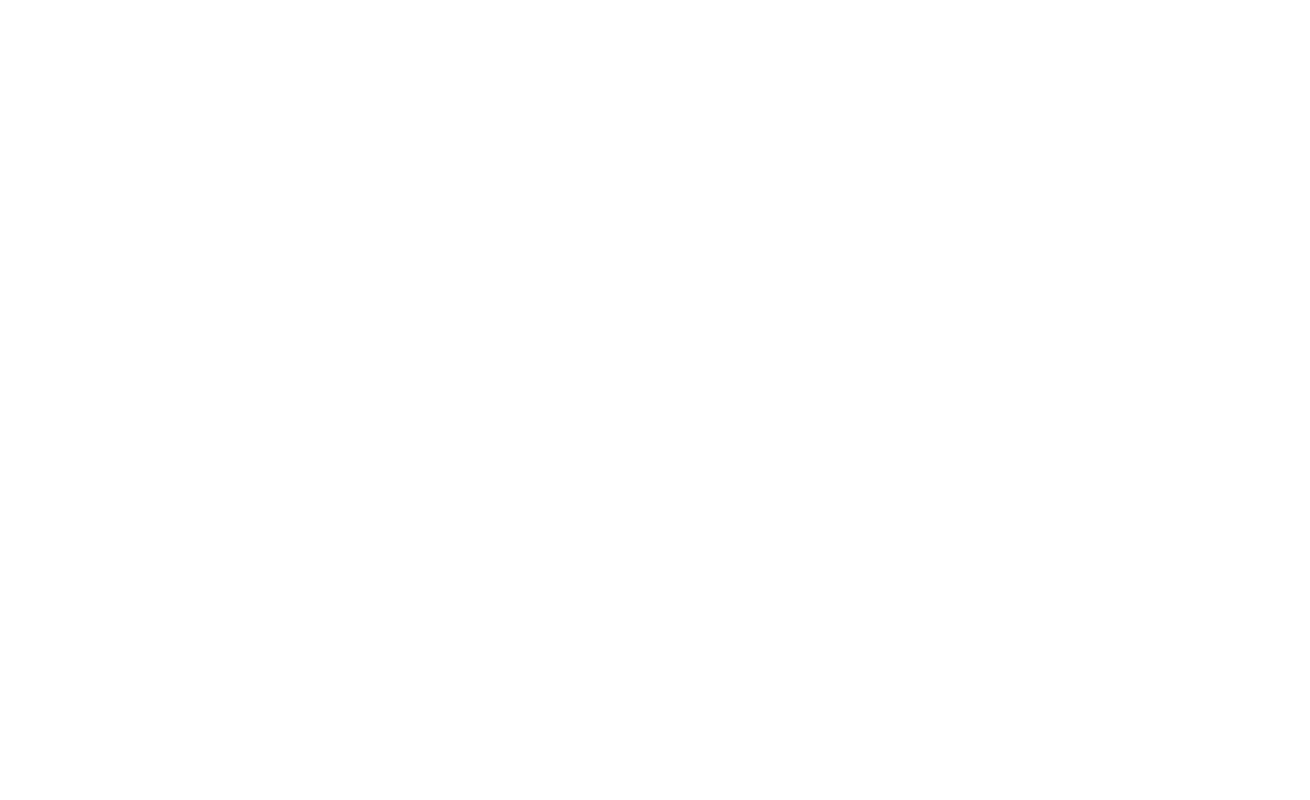
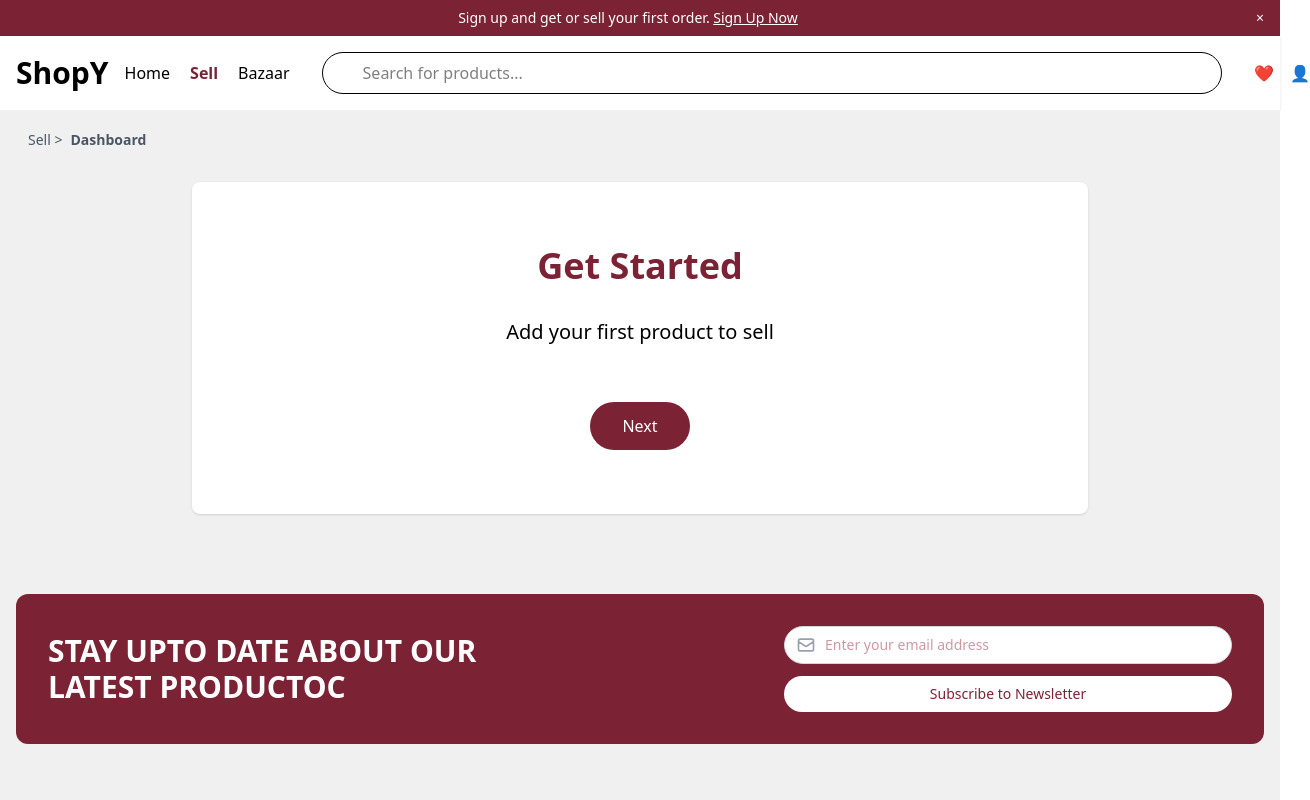
Before and after one commit to moe-a1/shopY, an Angular app in the folder frontend/: page /sell/addProduct in a window 1280 px wide. Before the commit this address led to /. Shown: the top 800 px of the page, 1310 px wide, since content can reach past the window. Built offline with nearby package versions, Linux system fonts and the light colour scheme.

Commit message:
new update

```diff
--- a/frontend/src/app/app.routes.ts
+++ b/frontend/src/app/app.routes.ts
@@ -5,7 +5,7 @@
 import { LandingPageComponent } from './landing-page/landing-page.component';
 import { LoginComponent } from './login/login.component';
 import { SignupComponent } from './signup/signup.component';
-import { AddProductComponent } from './add-product/add-product.component';
+import { AddProductComponent } from './sell/add-product/add-product.component';
 
 export const routes: Routes = [
     { path: '', component: LandingPageComponent },
@@ -14,5 +14,5 @@
     { path: 'bazaar', component: BazaarComponent },
     { path: 'login', component: LoginComponent },
     { path: 'signup', component: SignupComponent },
-    { path: 'addProduct', component: AddProductComponent },
+    { path: 'sell/addProduct', component: AddProductComponent },
 ];
--- a/frontend/src/app/nav/nav.component.html
+++ b/frontend/src/app/nav/nav.component.html
@@ -14,7 +14,7 @@
         <div class="hidden md:flex items-center gap-8">
         <div class="flex gap-5">
             <a routerLink="/home" routerLinkActive="text-[#7B2334] font-semibold" [routerLinkActiveOptions]="{ exact: true }">Home</a>
-            <a routerLink="/sell" routerLinkActive="text-[#7B2334] font-semibold" [routerLinkActiveOptions]="{ exact: true }">Sell</a>
+            <a routerLink="/sell"  routerLinkActive="text-[#7B2334] font-semibold" >Sell</a>
             <a routerLink="/bazaar" routerLinkActive="text-[#7B2334] font-semibold" [routerLinkActiveOptions]="{ exact: true }">Bazaar</a>
         </div>
         <div class="relative flex-1">
--- a/frontend/src/app/add-product/add-product.component.html
+++ b/frontend/src/app/sell/add-product/add-product.component.html
@@ -8,13 +8,12 @@
     <script src="https://cdn.tailwindcss.com"></script>
   </head>
   <body class="font-inter">
-    <div class="min-h-screen bg-gray-50 flex flex-col">
+    <div class=" bg-gray-50 flex flex-col">
       <div class="bg-[#F0F0F0]"><div class="max-w-7xl mx-auto flex items-center space-x-2 text-gray-600">
           <i data-lucide="home" class="w-5 h-5"></i>
-          <span class="text-sm pt-5 ">Sell > </span>
+          <span class="text-sm pt-5 "><a href="Acc.html">Sell</a>  > </span>
           <span class="text-sm pt-5 font-bold">Dashboard</span>
       </div>
-      <!-- Main Content -->
       <div class="flex-1 p-8">
         <div class="max-w-4xl mx-auto">
           <div class="bg-white shadow sm:rounded-lg p-16">
@@ -27,7 +26,7 @@
               </p>
               <div class="mt-6 flex justify-end">
                 <a
-                routerLink="/addProduct"
+                routerLink="/sell"
                   class="px-6 py-2 bg-[#7B2334] text-white rounded-full  inline-block px-8 py-3"
                   id="next-button"
                 >
@@ -39,4 +38,7 @@
         </div>
       </div>
     </div>
+    </div>
+  </body>
+</html>
 <app-footer />
--- a/frontend/src/app/sell/sell.component.html
+++ b/frontend/src/app/sell/sell.component.html
@@ -165,7 +165,7 @@
   </div>
   <div class="mt-6 flex justify-end">
     <a
-    routerLink="/addProduct"
+    routerLink="/sell/addProduct"
       class="px-6 py-2 bg-[#7B2334] text-white rounded-full hover:bg-red-400 transition-colors inline-block"
       id="next-button"
     >
```
Also changed, not shown: frontend/src/app/add-product/add-product.component.ts (deleted, +0 -13 lines), frontend/src/app/sell/add-product/add-product.component.ts (added, +14 -0 lines), frontend/src/app/sell/add-product/add-product.component.css (added), 1 other file (tests, documents, lock files or other folders).
